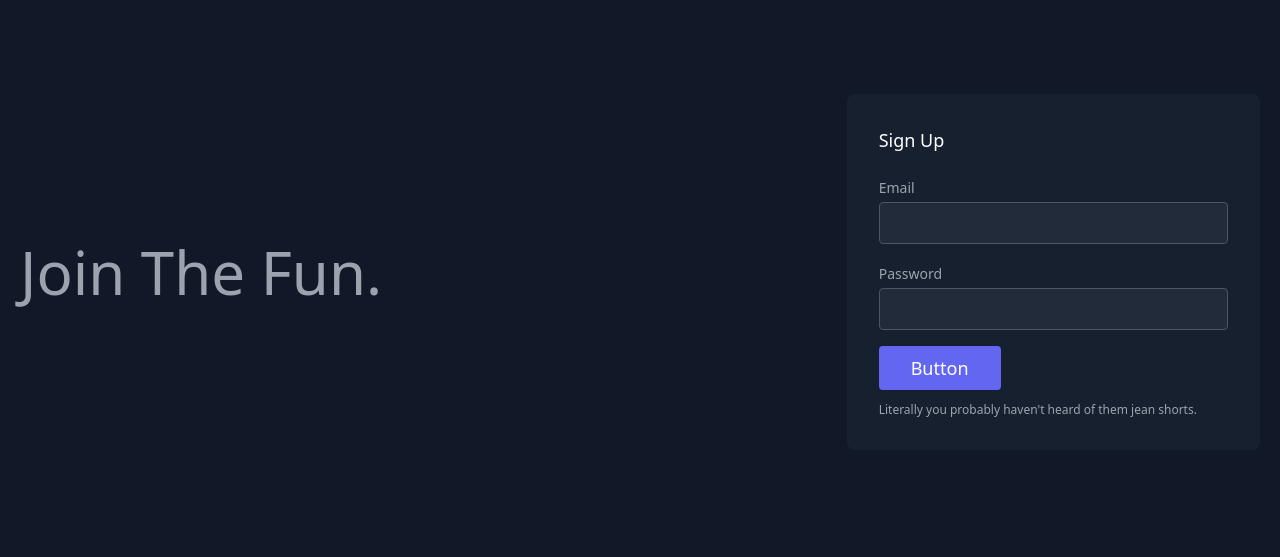
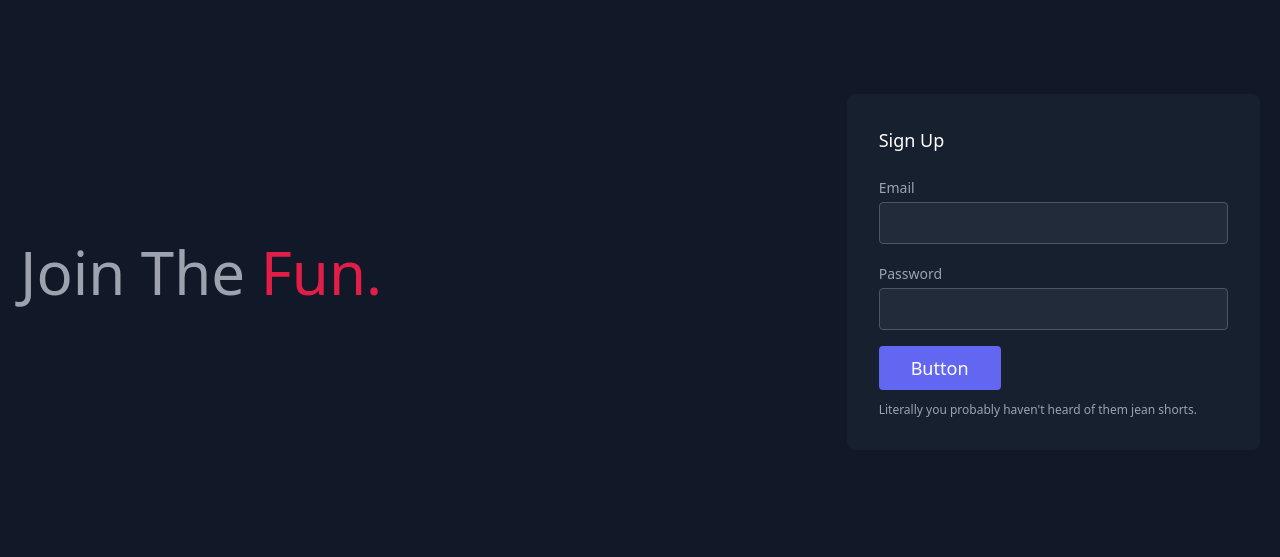
Before and after one commit to KapadiaNaitik/EcellRecruitment, a plain HTML site: page WebDev/join.html in a window 1280 px wide. Shown: the part 82-639 px from the top of the page. Drawn offline with nearby package versions, Linux system fonts and the light colour scheme.

Commit message:
Change Font Colour

```diff
--- a/WebDev/join.html
+++ b/WebDev/join.html
@@ -30,7 +30,7 @@
     <section class="text-gray-400 bg-gray-900 body-font">
       <div class="container px-5 py-24 mx-auto flex flex-wrap items-center">
         <div class="lg:w-3/5 md:w-1/2 md:pr-16 lg:pr-0 pr-0">
-          <h1 class="title-font font-large text-6xl">Join The Fun.</h1>
+          <h1 class="title-font font-large text-6xl">Join The <span class="text-rose-600">Fun.</span></h1>
         </div>
         <div
           class="lg:w-2/6 md:w-1/2 bg-gray-800 bg-opacity-50 rounded-lg p-8 flex flex-col md:ml-auto w-full mt-10 md:mt-0"
```
